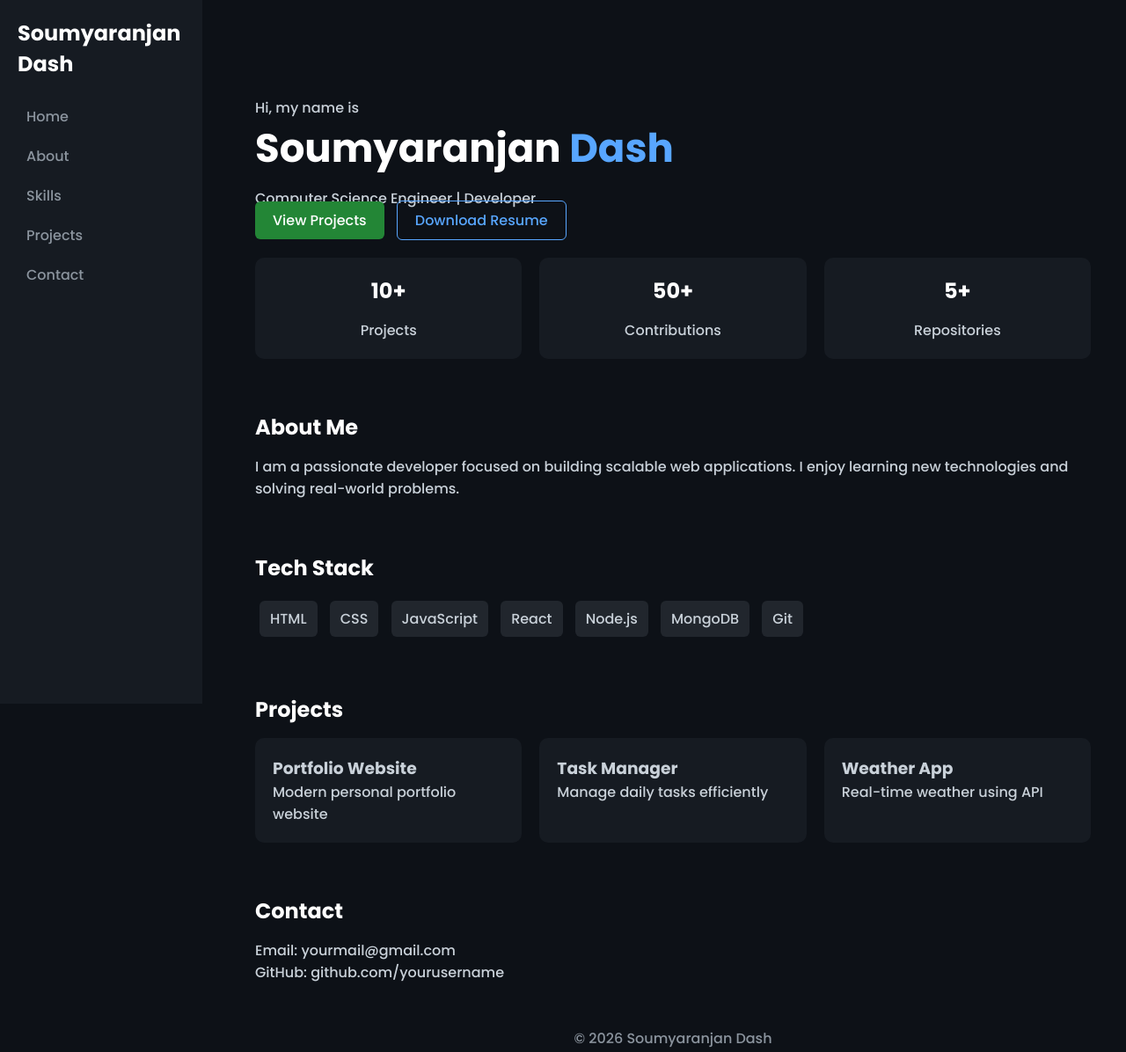
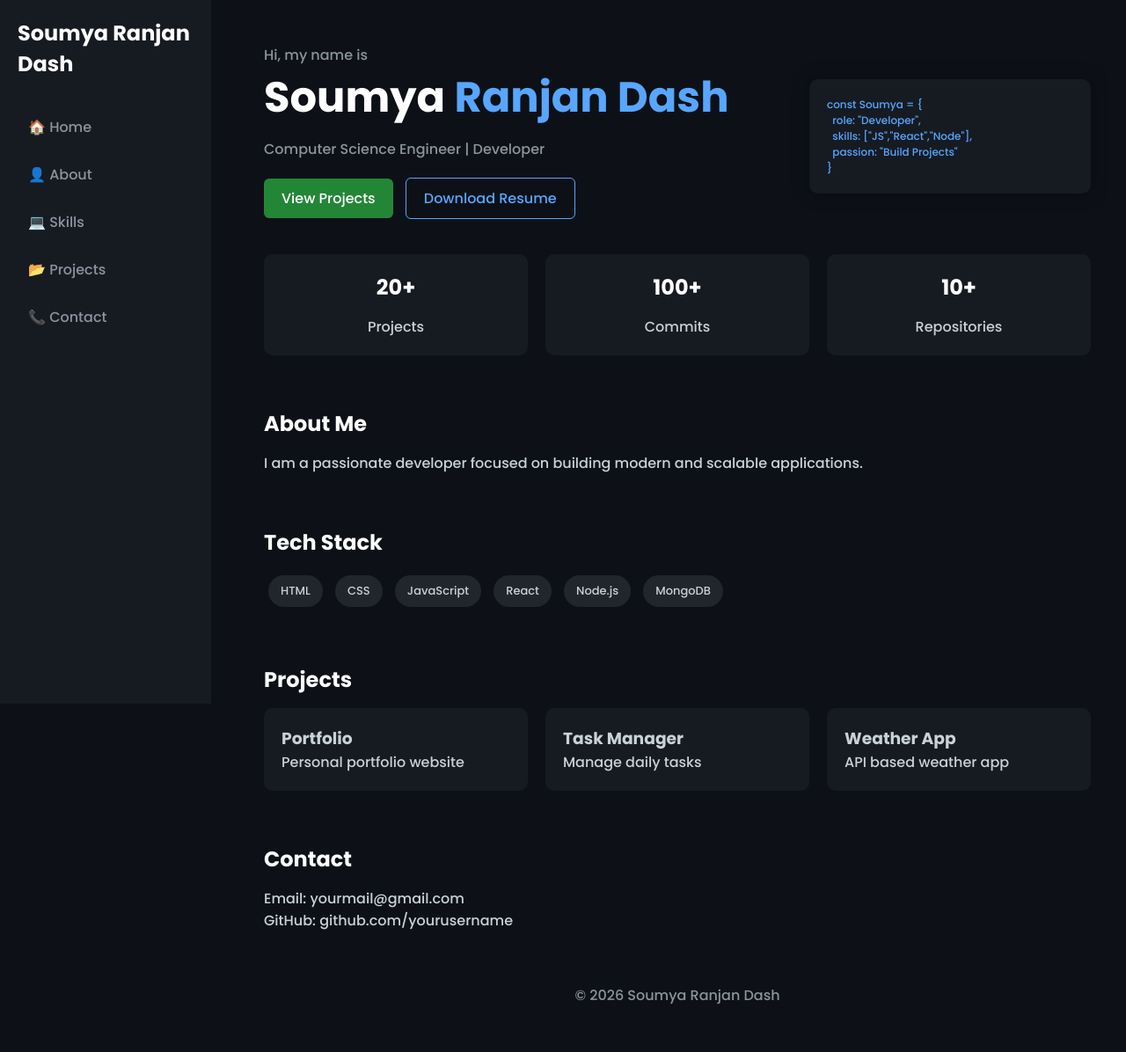
Before and after one commit to shreechandansahoo/soumya, a plain HTML site: page index.html in a window 1280 px wide. Shown: the whole page at 88% size. Drawn offline with Linux system fonts and the light colour scheme.

Commit message:
Update index.html

```diff
--- a/index.html
+++ b/index.html
@@ -3,208 +3,241 @@
 <head>
 <meta charset="UTF-8">
 <meta name="viewport" content="width=device-width, initial-scale=1.0">
-<title>Soumyaranjan Dash | Portfolio</title>
+<title>Soumya Ranjan Dash</title>
 
 <link href="https://fonts.googleapis.com/css2?family=Poppins:wght@300;500;700&display=swap" rel="stylesheet">
 
 <style>
-* {
-    margin: 0;
-    padding: 0;
-    box-sizing: border-box;
-    font-family: 'Poppins', sans-serif;
+*{
+    margin:0;
+    padding:0;
+    box-sizing:border-box;
+    font-family:'Poppins',sans-serif;
 }
 
-body {
-    display: flex;
-    background: #0d1117;
-    color: #c9d1d9;
+body{
+    display:flex;
+    background:#0d1117;
+    color:#c9d1d9;
 }
 
-/* Sidebar */
-.sidebar {
-    width: 230px;
-    height: 100vh;
-    background: #161b22;
-    padding: 20px;
-    position: fixed;
+/* SIDEBAR */
+.sidebar{
+    width:240px;
+    height:100vh;
+    background:#161b22;
+    padding:20px;
+    position:fixed;
 }
 
-.sidebar h2 {
-    color: white;
-    margin-bottom: 20px;
+.sidebar h2{
+    color:white;
+    margin-bottom:30px;
 }
 
-.sidebar a {
-    display: block;
-    color: #8b949e;
-    padding: 10px;
-    text-decoration: none;
-    border-radius: 6px;
+.sidebar a{
+    display:block;
+    padding:12px;
+    margin:5px 0;
+    color:#8b949e;
+    text-decoration:none;
+    border-radius:8px;
+    transition:0.3s;
 }
 
-.sidebar a:hover {
-    background: #21262d;
-    color: #58a6ff;
+.sidebar a:hover{
+    background:#21262d;
+    color:#58a6ff;
 }
 
-/* Main */
-.main {
-    margin-left: 250px;
-    padding: 40px;
-    width: 100%;
+/* MAIN */
+.main{
+    margin-left:260px;
+    padding:40px;
+    width:100%;
 }
 
-/* Hero */
-.hero {
-    display: flex;
-    justify-content: space-between;
-    align-items: center;
-    flex-wrap: wrap;
+/* HERO */
+.hero{
+    display:flex;
+    justify-content:space-between;
+    align-items:center;
+    flex-wrap:wrap;
 }
 
-.hero h1 {
-    font-size: 45px;
-    color: white;
+.hero-text h1{
+    font-size:48px;
+    color:white;
 }
 
-.hero span {
-    color: #58a6ff;
+.hero-text span{
+    color:#58a6ff;
 }
 
-.hero p {
-    margin-top: 10px;
+.hero-text p{
+    margin-top:10px;
+    color:#8b949e;
 }
 
-.buttons a {
-    margin-right: 10px;
-    padding: 10px 20px;
-    border-radius: 6px;
-    text-decoration: none;
+/* BUTTONS */
+.buttons{
+    margin-top:20px;
 }
 
-.btn-primary {
-    background: #238636;
-    color: white;
+.btn{
+    padding:10px 20px;
+    border-radius:6px;
+    text-decoration:none;
+    margin-right:10px;
+    display:inline-block;
 }
 
-.btn-outline {
-    border: 1px solid #58a6ff;
-    color: #58a6ff;
+.primary{
+    background:#238636;
+    color:white;
 }
 
-/* Cards */
-.cards {
-    display: grid;
-    grid-template-columns: repeat(auto-fit, minmax(150px, 1fr));
-    gap: 20px;
-    margin-top: 30px;
+.outline{
+    border:1px solid #58a6ff;
+    color:#58a6ff;
 }
 
-.card {
-    background: #161b22;
-    padding: 20px;
-    border-radius: 10px;
-    text-align: center;
-    transition: 0.3s;
+/* CODE CARD (RIGHT SIDE) */
+.code-box{
+    background:#161b22;
+    padding:20px;
+    border-radius:10px;
+    width:320px;
+    margin-top:20px;
+    box-shadow:0 0 20px rgba(0,0,0,0.4);
 }
 
-.card:hover {
-    transform: translateY(-5px);
+.code-box pre{
+    font-size:12px;
+    color:#58a6ff;
 }
 
-/* Sections */
-section {
-    margin-top: 60px;
+/* STATS */
+.cards{
+    display:grid;
+    grid-template-columns:repeat(auto-fit,minmax(150px,1fr));
+    gap:20px;
+    margin-top:40px;
 }
 
-h2 {
-    color: white;
-    margin-bottom: 15px;
+.card{
+    background:#161b22;
+    padding:20px;
+    border-radius:10px;
+    text-align:center;
+    transition:0.3s;
 }
 
-/* Skills */
-.skills span {
-    display: inline-block;
-    background: #21262d;
-    padding: 8px 12px;
-    margin: 5px;
-    border-radius: 6px;
+.card:hover{
+    transform:translateY(-5px);
 }
 
-/* Projects */
-.projects {
-    display: grid;
-    grid-template-columns: repeat(auto-fit, minmax(250px, 1fr));
-    gap: 20px;
+/* SECTIONS */
+section{
+    margin-top:60px;
 }
 
-.project {
-    background: #161b22;
-    padding: 20px;
-    border-radius: 10px;
-    transition: 0.3s;
+h2{
+    color:white;
+    margin-bottom:15px;
 }
 
-.project:hover {
-    transform: scale(1.03);
+/* SKILLS */
+.skills span{
+    display:inline-block;
+    background:#21262d;
+    padding:8px 14px;
+    margin:5px;
+    border-radius:20px;
+    font-size:13px;
 }
 
-/* Footer */
-footer {
-    margin-top: 50px;
-    text-align: center;
-    color: #8b949e;
+/* PROJECTS */
+.projects{
+    display:grid;
+    grid-template-columns:repeat(auto-fit,minmax(250px,1fr));
+    gap:20px;
+}
+
+.project{
+    background:#161b22;
+    padding:20px;
+    border-radius:10px;
+    transition:0.3s;
+}
+
+.project:hover{
+    transform:scale(1.04);
+}
+
+/* FOOTER */
+footer{
+    margin-top:60px;
+    text-align:center;
+    color:#8b949e;
 }
 </style>
 </head>
 
 <body>
 
-<!-- Sidebar -->
+<!-- SIDEBAR -->
 <div class="sidebar">
-    <h2>Soumyaranjan Dash</h2>
-    <a href="#home">Home</a>
-    <a href="#about">About</a>
-    <a href="#skills">Skills</a>
-    <a href="#projects">Projects</a>
-    <a href="#contact">Contact</a>
+    <h2>Soumya Ranjan Dash</h2>
+    <a href="#">🏠 Home</a>
+    <a href="#about">👤 About</a>
+    <a href="#skills">💻 Skills</a>
+    <a href="#projects">📂 Projects</a>
+    <a href="#contact">📞 Contact</a>
 </div>
 
-<!-- Main -->
+<!-- MAIN -->
 <div class="main">
 
-<!-- Hero -->
-<section id="home" class="hero">
-    <div>
+<!-- HERO -->
+<div class="hero">
+    <div class="hero-text">
         <p>Hi, my name is</p>
-        <h1>Soumyaranjan <span>Dash</span></h1>
+        <h1>Soumya <span>Ranjan Dash</span></h1>
         <p>Computer Science Engineer | Developer</p>
 
         <div class="buttons">
-            <a href="#projects" class="btn-primary">View Projects</a>
-            <a href="resume.pdf" class="btn-outline">Download Resume</a>
+            <a href="#projects" class="btn primary">View Projects</a>
+            <a href="resume.pdf" class="btn outline">Download Resume</a>
         </div>
     </div>
+
+    <!-- RIGHT CODE BOX -->
+    <div class="code-box">
+<pre>
+const Soumya = {
+  role: "Developer",
+  skills: ["JS","React","Node"],
+  passion: "Build Projects"
+}
+</pre>
+    </div>
+</div>
+
+<!-- STATS -->
+<div class="cards">
+    <div class="card"><h2>20+</h2><p>Projects</p></div>
+    <div class="card"><h2>100+</h2><p>Commits</p></div>
+    <div class="card"><h2>10+</h2><p>Repositories</p></div>
+</div>
+
+<!-- ABOUT -->
+<section id="about">
+    <h2>About Me</h2>
+    <p>I am a passionate developer focused on building modern and scalable applications.</p>
 </section>
 
-<!-- Stats -->
-<div class="cards">
-    <div class="card"><h2>10+</h2><p>Projects</p></div>
-    <div class="card"><h2>50+</h2><p>Contributions</p></div>
-    <div class="card"><h2>5+</h2><p>Repositories</p></div>
-</div>
-
-<!-- About -->
-<section id="about">
-    <h2>About Me</h2>
-    <p>
-        I am a passionate developer focused on building scalable web applications.
-        I enjoy learning new technologies and solving real-world problems.
-    </p>
-</section>
-
-<!-- Skills -->
+<!-- SKILLS -->
 <section id="skills">
     <h2>Tech Stack</h2>
     <div class="skills">
@@ -214,34 +247,33 @@ footer {
         <span>React</span>
         <span>Node.js</span>
         <span>MongoDB</span>
-        <span>Git</span>
     </div>
 </section>
 
-<!-- Projects -->
+<!-- PROJECTS -->
 <section id="projects">
     <h2>Projects</h2>
     <div class="projects">
 
         <div class="project">
-            <h3>Portfolio Website</h3>
-            <p>Modern personal portfolio website</p>
+            <h3>Portfolio</h3>
+            <p>Personal portfolio website</p>
         </div>
 
         <div class="project">
             <h3>Task Manager</h3>
-            <p>Manage daily tasks efficiently</p>
+            <p>Manage daily tasks</p>
         </div>
 
         <div class="project">
             <h3>Weather App</h3>
-            <p>Real-time weather using API</p>
+            <p>API based weather app</p>
         </div>
 
     </div>
 </section>
 
-<!-- Contact -->
+<!-- CONTACT -->
 <section id="contact">
     <h2>Contact</h2>
     <p>Email: yourmail@gmail.com</p>
@@ -249,7 +281,7 @@ footer {
 </section>
 
 <footer>
-    © 2026 Soumyaranjan Dash
+    © 2026 Soumya Ranjan Dash
 </footer>
 
 </div>
```
